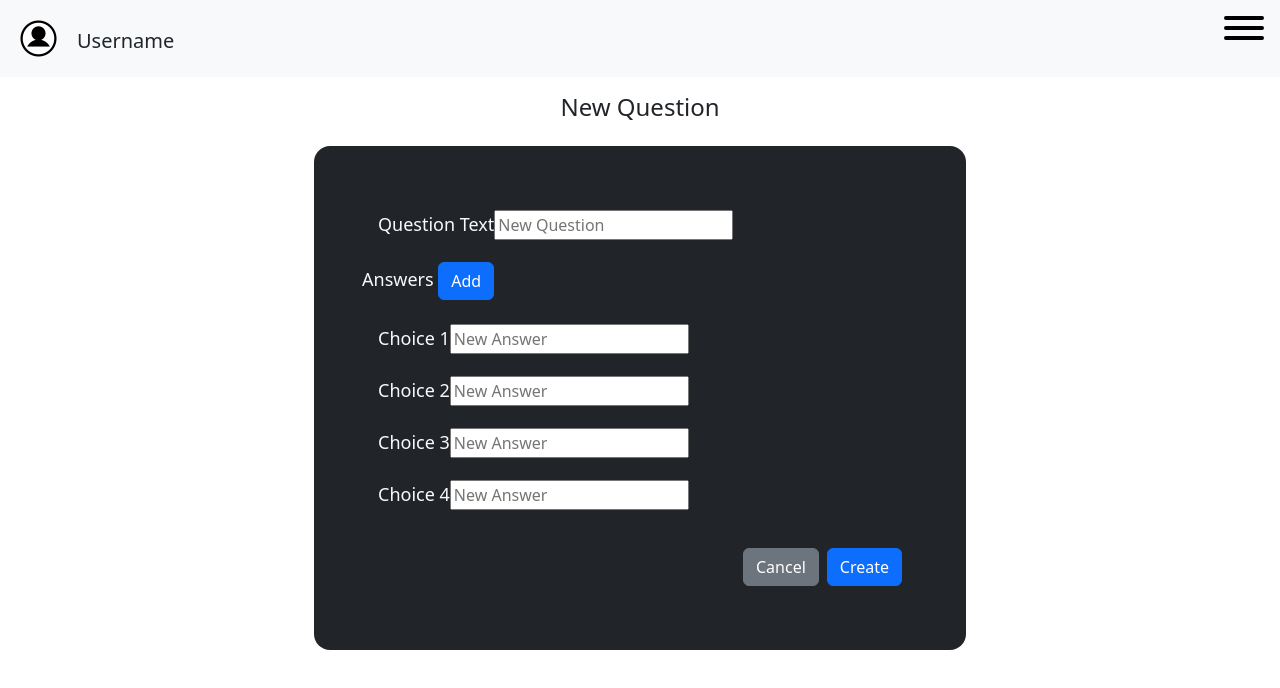
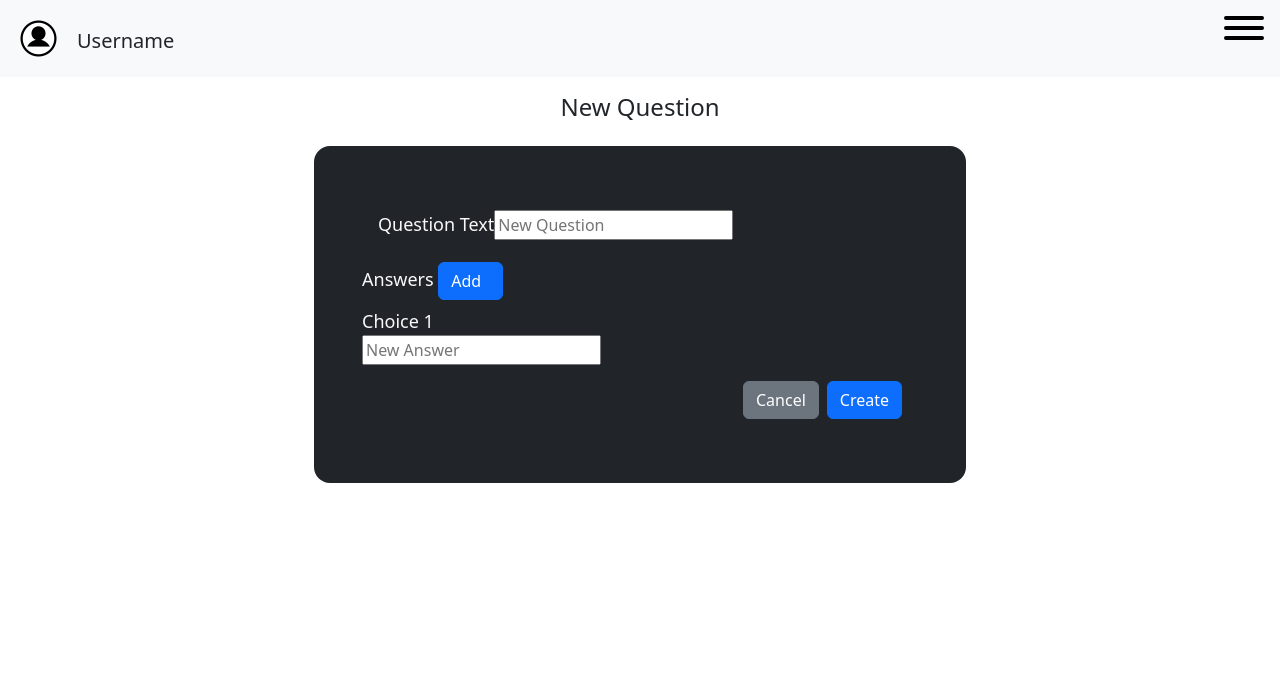
Before and after one commit to lkhanhpham/ambient-digital, a React (Create React App) app in the folder Frontend/: page /QuestionCreator in a window 1280 px wide. Shown: the top 688 px of the page. Built offline with nearby package versions, Linux system fonts and the light colour scheme.

Commit message:
add create question post and edit question

```diff
--- a/Frontend/package.json
+++ b/Frontend/package.json
@@ -12,7 +12,8 @@
     "react-dom": "^18.2.0",
     "react-router-dom": "^6.4.3",
     "react-scripts": "5.0.1",
-    "web-vitals": "^2.1.4"
+    "web-vitals": "^2.1.4",
+    "jquery": "^3.6.0"
   },
   "scripts": {
     "start": "WATCHPACK_POLLING=true react-scripts start",
--- a/Frontend/src/components/QuestionView.jsx
+++ b/Frontend/src/components/QuestionView.jsx
@@ -1,9 +1,10 @@
 import React, { useState, useEffect } from 'react';
 import Question from './QuestionCard'
-import { Link} from "react-router-dom";
+import { Link, useNavigate} from "react-router-dom";
 
 const QuestionView = () => {
     const [questions, setQuiz] = useState([])
+    const navigate = useNavigate();
 
     const getAllQuestions = async () => {
         const response = await fetch('http://127.0.0.1:8000/api/question')
@@ -29,7 +30,10 @@ const QuestionView = () => {
     }
 
     const editItem = async (questionId) => {
-        // edit function
+        navigate("/QuestionCreator/EditQuestion",
+
+        )
+        questionId.preventDefault()
     }
 
     return (
--- a/Frontend/src/pages/App.js
+++ b/Frontend/src/pages/App.js
@@ -6,6 +6,7 @@ import QuizForm from "./QuizForm";
 import NewQuiz from "./NewQuiz";
 import QuestionForm from "./QuestionForm";
 import NewQuestion from "./NewQuestion";
+import QuestionFormEdit from "./QuestionFormEdit";
 import {
   Route,
   Routes
@@ -25,6 +26,7 @@ class App extends Component {
         <Route path="/QuizCreator/NewQuiz" element={<NewQuiz/>} />
         <Route exact path="/QuestionCreator/*" element={<QuestionForm/>} />
         <Route path="/QuestionCreator/NewQuestion" element={<NewQuestion/>} />
+        <Route path="/QuestionCreator/EditQuestion" element={<QuestionFormEdit/>} />
         </Routes>
     </div>
     </>
--- a/Frontend/src/pages/QuestionForm.jsx
+++ b/Frontend/src/pages/QuestionForm.jsx
@@ -2,6 +2,7 @@ import { useState } from "react"
 import axios from "axios"
 import React from "react";
 import { Link, useNavigate} from "react-router-dom";
+import $ from "jquery";
 const QuestionForm = () => {
 
     const [questionText, setQuestionText] = useState('')
@@ -10,7 +11,8 @@ const QuestionForm = () => {
     const [questionAnswer3, setQuestionAnswer3] = useState('')
     const [questionAnswer4, setQuestionAnswer4] = useState('')
 
-
+    var x = 1;
+    const $ = require( "jquery" );
     const navigate = useNavigate();
 
     function createQuestion(event) {
@@ -22,9 +24,10 @@ const QuestionForm = () => {
                 data: {
                     question_text: questionText,
                     answer_text: questionAnswer,
-                    /* question_answer2: questionAnswer2,
+/*                     question_answer2: questionAnswer2,
                     question_answer3: questionAnswer3,
                     question_answer4: questionAnswer4, */
+                    //author: "author",
                 },
                 headers: {'Content-Type': 'application/json'}
             }
@@ -45,16 +48,44 @@ const QuestionForm = () => {
                 {
                     question_text: questionText,
                     answer_text: questionAnswer,
-                     question_answer2: questionAnswer2,
+/*                     question_answer2: questionAnswer2,
                     question_answer3: questionAnswer3,
-                    question_answer4: questionAnswer4,
+                    question_answer4: questionAnswer4,   */
                 }
             }
         )
         event.preventDefault()
 
     }
+    /* $(document).ready(function() {
+        var max_fields = 4;
+        var wrapper = $(".container1");
+        var add_button = $(".add_form_field");
+        var x=1;
+        $(add_button).click(function(e) {
+            e.preventDefault();
 
+            if (x < max_fields) {
+                x++;
+                if(x===2){
+                    $(wrapper).append('<div><label className="mb-2"  htmlFor="exampleFormControlInput1">Choice 2</label><input type="text" name="mytext[]" class="form-control" id="exampleFormControlInput1" placeholder="New Answer" text={questionAnswer2} onChange={(e) => setQuestionAnswer2(e.target.value)} /><a href="#" class="delete">Delete</a></div>'); //add input box
+                }
+                 if(x===3){
+                    $(wrapper).append('<div><label className="mb-2"  htmlFor="exampleFormControlInput1">Choice 3</label><input type="text" name="mytext[]" class="form-control" id="exampleFormControlInput1" placeholder="New Answer" text={questionAnswer3}  onChange={(e) => setQuestionAnswer3(e.target.value)} /><a href="#" class="delete">Delete</a></div>'); //add input box
+                }if(x===4){
+                    $(wrapper).append('<div><label className="mb-2"  htmlFor="exampleFormControlInput1">Choice 4</label><input type="text" name="mytext[]" class="form-control" id="exampleFormControlInput1" placeholder="New Answer" text={questionAnswer4} onChange={(e) => setQuestionAnswer4(e.target.value)} /><a href="#" class="delete">Delete</a></div>'); //add input box
+                }
+                } else {
+                alert('You Reached the limits')
+            }
+        });
+
+        $(wrapper).on("click", ".delete", function(e) {
+            e.preventDefault();
+            $(this).parent('div').remove();
+            x--;
+        })
+    }); */
 
     return (
         <>
@@ -73,38 +104,12 @@ const QuestionForm = () => {
                                 onChange={(e) => setQuestionText(e.target.value)}
                                 ></input>
                         </div>
-                        <label className="mb-2"  htmlFor="exampleFormControlInput1">Answers  <button className="btn btn-primary">Add</button></label>
-                        <div className="form-group m-3">
-                            <label className="mb-2"  htmlFor="exampleFormControlSelect1">Choice 1 </label>
-                            <input type="text" class="form-control" id="exampleFormControlInput1"
-                                placeholder="New Answer"
-                                text={questionAnswer}
-                                onChange={(e) => setQuestionAnswer1(e.target.value)}
-                                ></input>
-                        </div>
-                        <div className="form-group m-3">
-                            <label className="mb-2"  htmlFor="exampleFormControlSelect1">Choice 2</label>
-                            <input type="text" class="form-control" id="exampleFormControlInput1"
-                                placeholder="New Answer"
-                                text={questionAnswer2}
-                                onChange={(e) => setQuestionAnswer2(e.target.value)}
-                                ></input>
-                        </div>
-                        <div className="form-group m-3">
-                            <label className="mb-2"  htmlFor="exampleFormControlSelect1">Choice 3</label>
-                            <input type="text" class="form-control" id="exampleFormControlInput1"
-                                placeholder="New Answer"
-                                text={questionAnswer3}
-                                onChange={(e) => setQuestionAnswer3(e.target.value)}
-                                ></input>
-                        </div>
-                        <div className="form-group m-3">
-                            <label className="mb-2"  htmlFor="exampleFormControlSelect1">Choice 4</label>
-                            <input type="text" class="form-control" id="exampleFormControlInput1"
-                                placeholder="New Answer"
-                                text={questionAnswer4}
-                                onChange={(e) => setQuestionAnswer4(e.target.value)}
-                                ></input>
+                        <label className="mb-2"  htmlFor="exampleFormControlInput1">Answers <button className="add_form_field btn btn-primary">Add  &nbsp;  </button> </label>
+                        <div class="container1">
+                        <label htmlFor="exampleFormControlInput1">Choice 1</label>
+                        <div>
+                                <input type="text" class="form-control" id="exampleFormControlInput1" placeholder="New Answer" text={questionAnswer}
+                                onChange={(e) => setQuestionAnswer1(e.target.value)}></input></div>
                         </div>
                     </form>
 
--- /dev/null
+++ b/Frontend/src/pages/QuestionFormEdit.jsx
@@ -0,0 +1,122 @@
+import { useState } from "react"
+import axios from "axios"
+import { Link, useNavigate} from "react-router-dom";
+import { useLocation } from "react-router-dom";
+import {React, useEffect } from 'react';
+import Question from '../components/QuestionCard'
+
+
+
+const QuestionForm = () => {
+
+    /* const location = useLocation();
+    const question_text= location.state.question_text
+    const answer_text =location.state.answer_text
+    const question_answer2 =location.state.question_answer2
+    const question_answer3 =location.state.question_answer3
+    const question_answer4 =location.state.question_answer4
+    const [questionText, setQuestionText] = useState('')
+    const [questionAnswer, setQuestionAnswer1] = useState('')
+    const [questionAnswer2, setQuestionAnswer2] = useState('')
+    const [questionAnswer3, setQuestionAnswer3] = useState('')
+    const [questionAnswer4, setQuestionAnswer4] = useState('')
+    const navigate = useNavigate(); */
+
+    const [questions, setQuiz] = useState([])
+    const navigate = useNavigate();
+    const [questionText, setQuestionText] = useState('')
+    const [questionAnswer, setQuestionAnswer1] = useState('')
+
+
+    function createFrontendQuestion(event){
+        navigate("/QuestionCreator/NewQuestion",
+            {state:
+                {
+                    question_text: questionText,
+                    answer_text: questionAnswer,
+/*                     question_answer2: questionAnswer2,
+                    question_answer3: questionAnswer3,
+                    question_answer4: questionAnswer4,   */
+                }
+            }
+        )
+        event.preventDefault()
+
+
+
+    }
+    const getAllQuestions = async () => {
+        const response = await fetch('http://127.0.0.1:8000/api/question/23') /** Feste Frage wird geholt*/
+        const data = await response.json()
+        if (response.ok) {
+            console.log(data)
+            setQuiz(data)
+        }
+        else {
+            console.log(response.status)
+            console.log("Failed Network request")
+
+        }
+    }
+    useEffect(
+        () => {
+            getAllQuestions();
+        }, []
+    )
+
+    return (
+        <>
+             <div className="text-dark d-flex justify-content-center align-self-center pt-3 pb-3">
+                <h3 className="big-title">New quiz</h3>
+            </div>
+            <div className="row justify-content-center">
+
+                <div className="custom-card col-lg-6 col-md-8 p-5 bg-dark justify-content-center align-self-center">
+                    <form className="text-light">
+
+                        <div className="form-group m-3">
+                            <label className="mb-2" htmlFor="exampleFormControlSelect1">Question</label>
+                            <input type="text" class="form-control" id="exampleFormControlInput1"
+                                placeholder={questions.question_text}
+                                text={questions.question_text}
+                                onChange={(e) => setQuiz(e.target.value)}></input>
+                        </div>
+                        <div className="form-group m-3">
+                            <label className="mb-2"  htmlFor="exampleFormControlSelect1">Answer</label>
+                            <input type="text" class="form-control" id="exampleFormControlInput1"
+                                placeholder={questions.answer_text}
+                                text={questions.answer_text}
+                                onChange={(e) => setQuiz(e.target.value)}></input>
+                        </div>
+
+                    </form>
+
+                <div className="d-flex justify-content-end p-3">
+                    <button  className="btn btn-secondary me-2">Delete</button>
+                    <Link to ="/Library">
+                    <button className="btn btn-secondary me-2">Cancel</button>
+                    </Link>
+                    {/* <Link to = {{pathname: "/QuizCreator/NewQuiz",
+                    state: {quiz_name: quizName, nr_of_rows: nrOfRows, nr_of_categories: nrOfCols}}}
+                    > */}
+                    <button  className="btn btn-primary" onClick={createFrontendQuestion}>Create</button>
+                    {/* </Link> */}
+
+                </div>
+                </div>
+            </div>
+
+            <style jsx='true'>{`
+        label{
+          font-size: 18px;
+        }
+        .custom-card{
+            border-radius: 1rem;
+        }
+
+      `}</style>
+        </>
+    );
+}
+
+export default QuestionForm;
```
Also changed, not shown: 1 other file (tests, documents, lock files or other folders).
